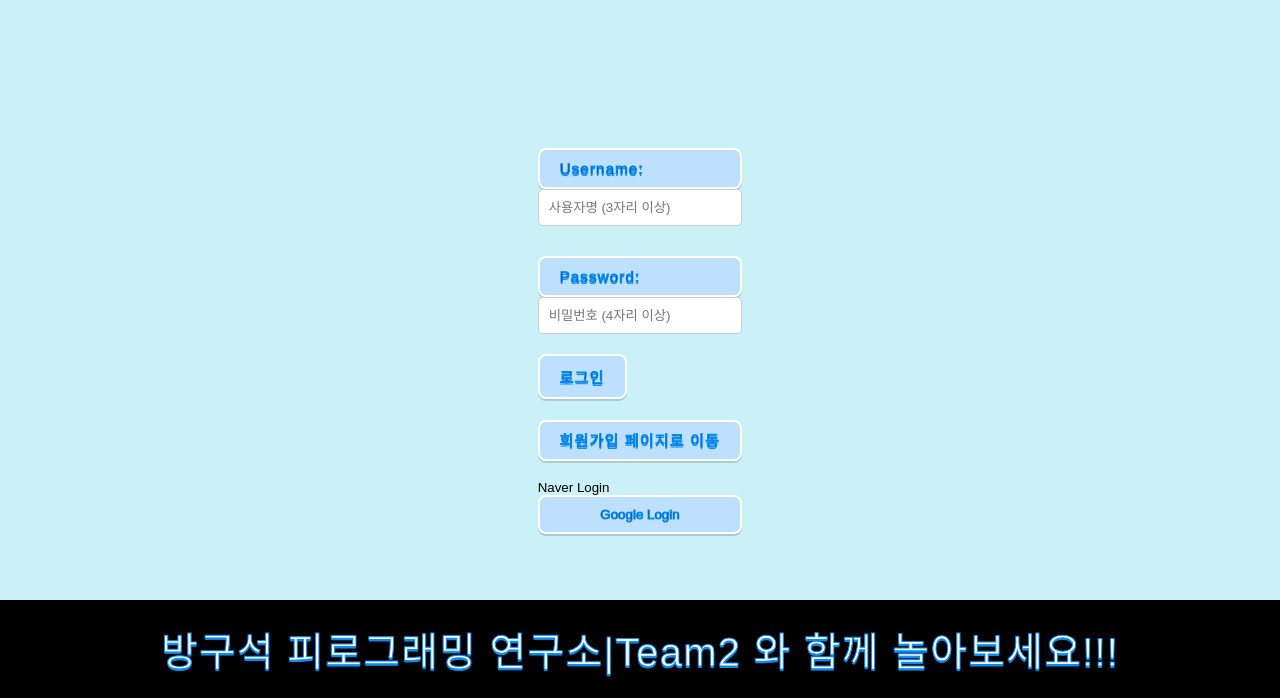
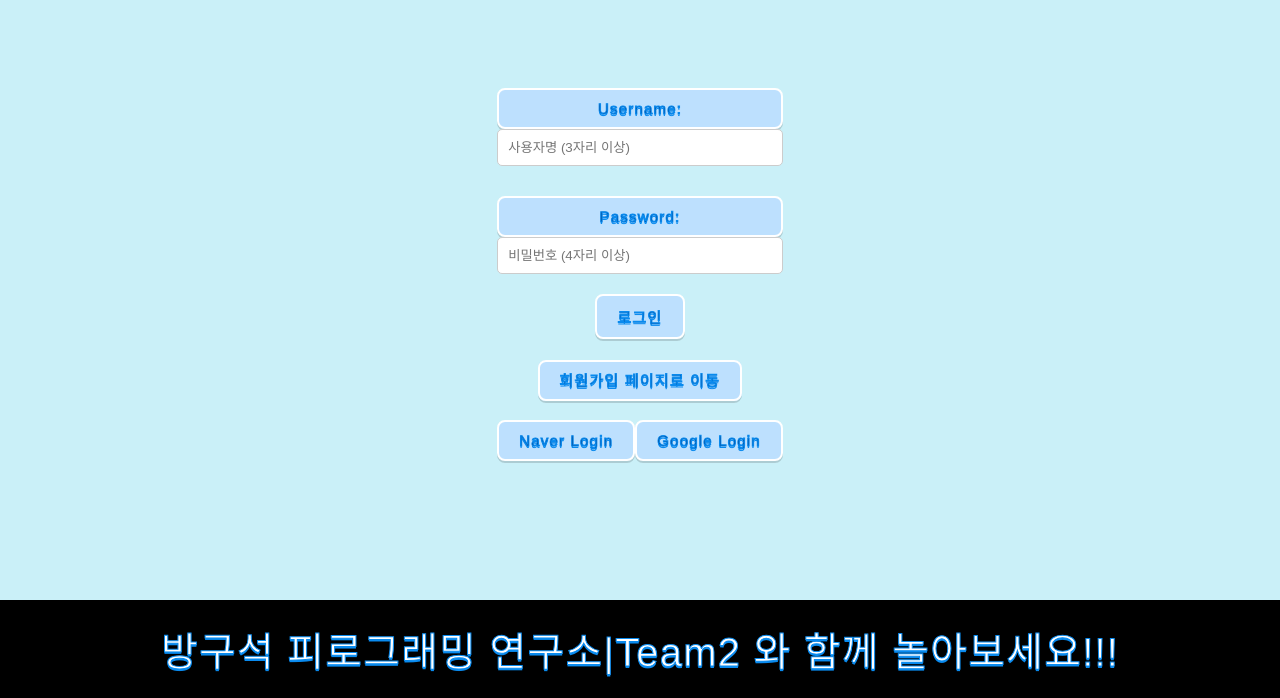
Before and after one commit to Pirogramming-20/Piro20_CardGame_2, a Django app: template templates/user/login.html in a window 1280 px wide. Shown: the part 102-800 px from the top of the page. Run offline with Django 5.2, Linux system fonts and the light colour scheme; the template is opened without the code that fills it: values that come from a table or form of the project are taken from there, others are empty; some libraries are stand-ins or nearby versions; some web fonts are replaced.

Commit message:
[feat] 프론트 수정전

```diff
--- a/static/css/style.css
+++ b/static/css/style.css
@@ -62,7 +62,7 @@
     box-shadow: 0px 2px 0px rgba(0, 0, 0, 0.15);
 
   }
-  .button .text-wrapper-2 {
+  .button .text-wrapper-2,#score-title, .score-text {
     text-shadow: 0px 2px 0px #098aee;
     -webkit-text-stroke: 1px #098aee;
     font-family: 'JalnanGothic', Helvetica;
@@ -101,7 +101,7 @@
 .score {
     display: flex;
     justify-content: center;
-
+    flex-direction: column;
 
 }
 #score-title {
@@ -109,9 +109,7 @@
     justify-content: center;
     padding: 20px;
 }
-.score-text {
-    padding: 5px;
-}
+
 .main-container {
   padding-top: 170px;
   padding-bottom: 60px;
@@ -169,7 +167,7 @@
 #login label[for="id_password"],
 #login label[for="id_username_verify"],
 #login label[for="id_short_description"],
-.btn-login, .btn-signup, #signup label,.mainB ,.social-btn{
+.btn-login, .btn-signup, #signup label,.mainB{
   background-color: #BDE0FE;
     border: none;
     padding: 10px 20px;
@@ -187,7 +185,6 @@
     letter-spacing: 1.2px;
     line-height: normal;
 }
-
 
 .social-btn {
   display: flex;
@@ -214,7 +211,6 @@
   font-size: 30px;
 }
 
-
 #signup {
   max-width: 400px;
   margin: 0 auto;
@@ -231,6 +227,32 @@
   box-sizing: border-box;
   border: 1px solid #ccc;
   border-radius: 5px;
+}
+.social-btn {
+  background-color: #BDE0FE;
+    border: none;
+    padding: 10px 20px;
+    cursor: pointer;
+    font-size: 1em;
+    border: 2px white solid;
+    border-radius: 8px;
+    box-shadow: 0px 2px 0px rgba(0, 0, 0, 0.15);
+    text-shadow: 0px 2px 0px #098aee;
+    -webkit-text-stroke: 1px #098aee;
+    font-family: 'JalnanGothic', Helvetica;
+    font-weight: 400;
+    color: #00296b;
+    font-size: 15px;
+    letter-spacing: 1.2px;
+    line-height: normal;
+}
+#social-login {
+  margin-top: 30px;
+  display: flex;
+}
+
+#social-login form {
+  flex: 1;
 }
 
 #signup-t {
--- a/templates/cardgame/main.html
+++ b/templates/cardgame/main.html
@@ -5,10 +5,10 @@
   <div>
     <span class="mainB" id="main-t">Current User : {{user.username}}</span>
   </div>
-  <form action="" method='post'>
+  <form action="" method='post'>{% csrf_token %}
       <button><div class="mainB">게임하기</div></button>
   </form>
-  <form action="ranking/" method='post'>
+  <form action="" method='post'>{% csrf_token %}
       <button><div class="mainB">전적보기</div></button>
   </form>
 <div>
--- a/templates/cardgame/splashScreen.html
+++ b/templates/cardgame/splashScreen.html
@@ -1,3 +1,4 @@
+<!-- 로그인 완료 전 -->
 {% extends 'base.html' %}
 
 {% block content %}
@@ -12,5 +13,3 @@
 </div>
 
 {% endblock %}
-
-<!-- 로그인 완료 전 -->
--- a/templates/user/login.html
+++ b/templates/user/login.html
@@ -14,13 +14,13 @@
     <div id="social-login">
         {% load socialaccount %}
         {% providers_media_js %}
-        <form action="{% provider_login_url 'naver' %}" method='post' class="social-btn">
+        <form action="{% provider_login_url 'naver' %}" method='post'>
           {% csrf_token %}
-          <button>Naver Login</button>
+          <button class="social-btn">Naver Login</button>
       </form>
-        <form action="{% provider_login_url 'google' %}" method='post' class="social-btn">
+        <form action="{% provider_login_url 'google' %}" method='post'>
             {% csrf_token %}
-            <button>Google Login</button>
+            <button class="social-btn">Google Login</button>
         </form>
       </div>
     </div>
--- a/templates/user/social_login.html
+++ b/templates/user/social_login.html
@@ -1,5 +1,4 @@
-<!-- main화면- 로그인전 -->
-{% if user.is_authenticated %}
+<!-- {% if user.is_authenticated %}
     <a href="/accounts/logout">Log out</a>
     <span>Current User : {{user.username}}</span>
     {% else %}
@@ -15,5 +14,4 @@
                 <button class="main">Google Login</button>
             </form>
         </div>
-    {% endif %}
-<!-- 일반 로그인 추가하기 -->
+    {% endif %} -->
```
Also changed, not shown: templates/base.html (renamed from templates/logic_test(must be deleted)/base.html, +2 -8 lines), templates/cardgame/ranking.html (+9 -19 lines).
